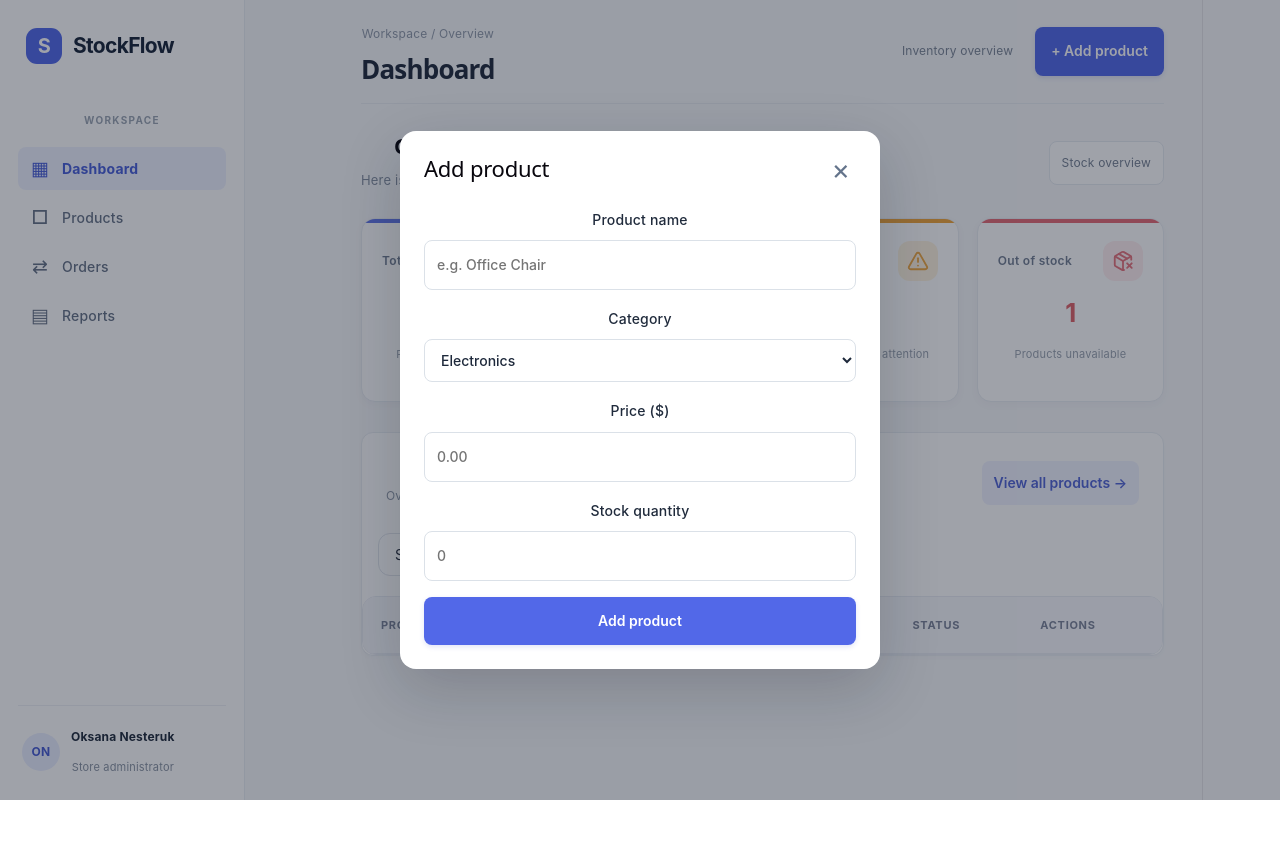
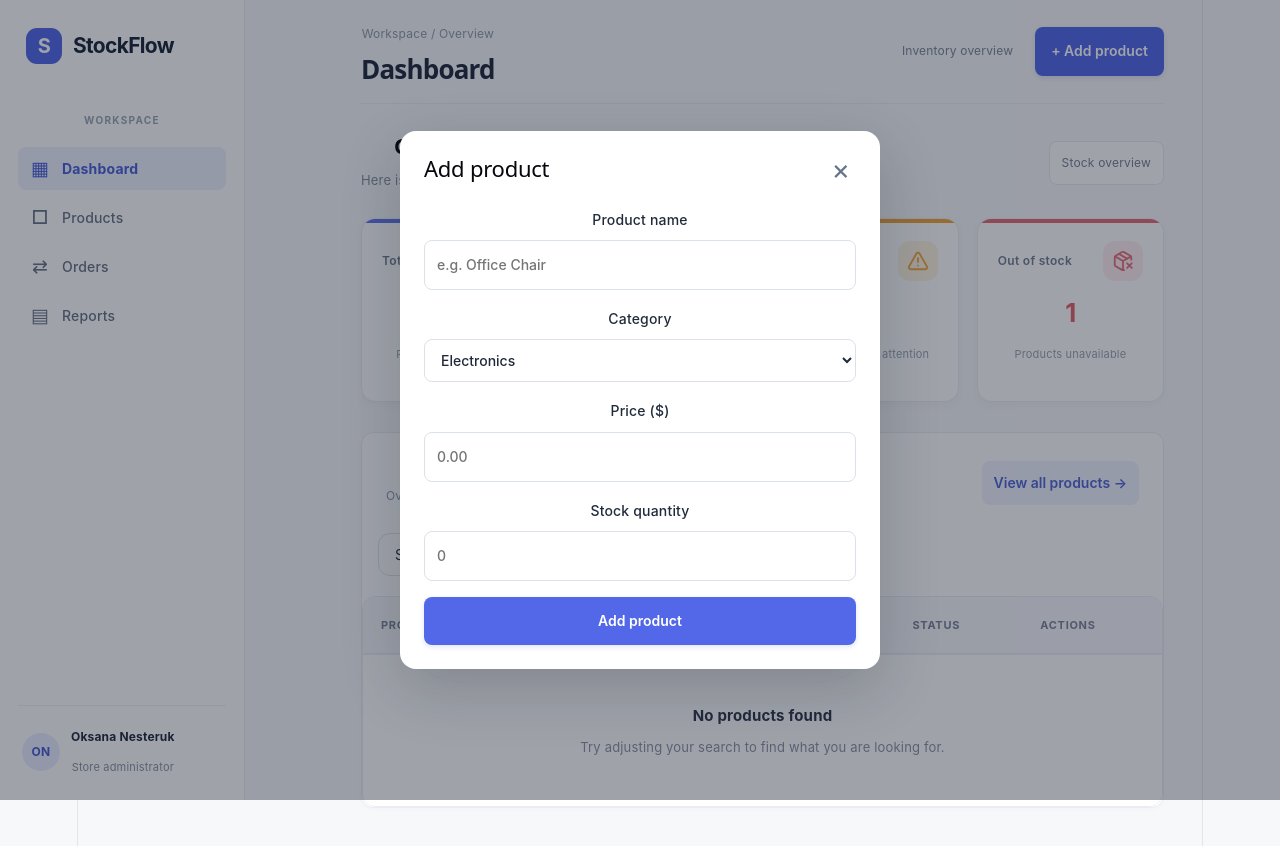
Before and after one commit to nksenechkav/stockflow-inventory-app, a React (Vite) app: page / in a window 1280 px wide. Both pictures are taken after typing "Sample" into the empty fields and a click on the button "+ Add product". Shown: the top 846 px of the page. Before the commit the page ends 800 px from the top, so only its background shows below. Built offline with nearby package versions, Linux system fonts and the light colour scheme.

Commit message:
Edit ProductsTable

```diff
--- a/src/components/ProductsTable/ProductsTable.css
+++ b/src/components/ProductsTable/ProductsTable.css
@@ -165,3 +165,30 @@ tbody tr:hover {
 .table-wrapper tbody tr {
   transition: background-color 0.2s ease;
 }
+
+.empty-state {
+  padding: 48px 24px !important;
+  text-align: center;
+  background-color: #ffffff;
+}
+
+.empty-state-content {
+  display: flex;
+  flex-direction: column;
+  align-items: center;
+  gap: 8px;
+}
+
+.empty-state-title {
+  margin: 0;
+  color: #30384b;
+  font-size: 15px;
+  font-weight: 700;
+}
+
+.empty-state-text {
+  margin: 0;
+  color: #8b93a5;
+  font-size: 13px;
+  line-height: 1.6;
+}
--- a/src/components/ProductsTable/ProductsTable.jsx
+++ b/src/components/ProductsTable/ProductsTable.jsx
@@ -43,16 +43,27 @@ function ProductsTable({
           </thead>
 
           <tbody>
-            {products.map((product) => (
-
+            {products.length > 0 ? (
+              products.map((product) => (
                 <ProductRow
                   key={product.id}
                   product={product}
                   onDelete={onDeleteProduct}
                   onEdit={onEditProduct}
                 />
-
-        ))}
+              ))
+            ) : (
+              <tr>
+                <td colSpan="6" className="empty-state">
+                  <div className="empty-state-content">
+                    <p className="empty-state-title">No products found</p>
+                    <p className="empty-state-text">
+                      Try adjusting your search to find what you are looking for.
+                    </p>
+                  </div>
+                </td>
+              </tr>
+            )}
           </tbody>
         </table>
       </div>
```
Lines whose indentation alone changed are shown as unchanged.
